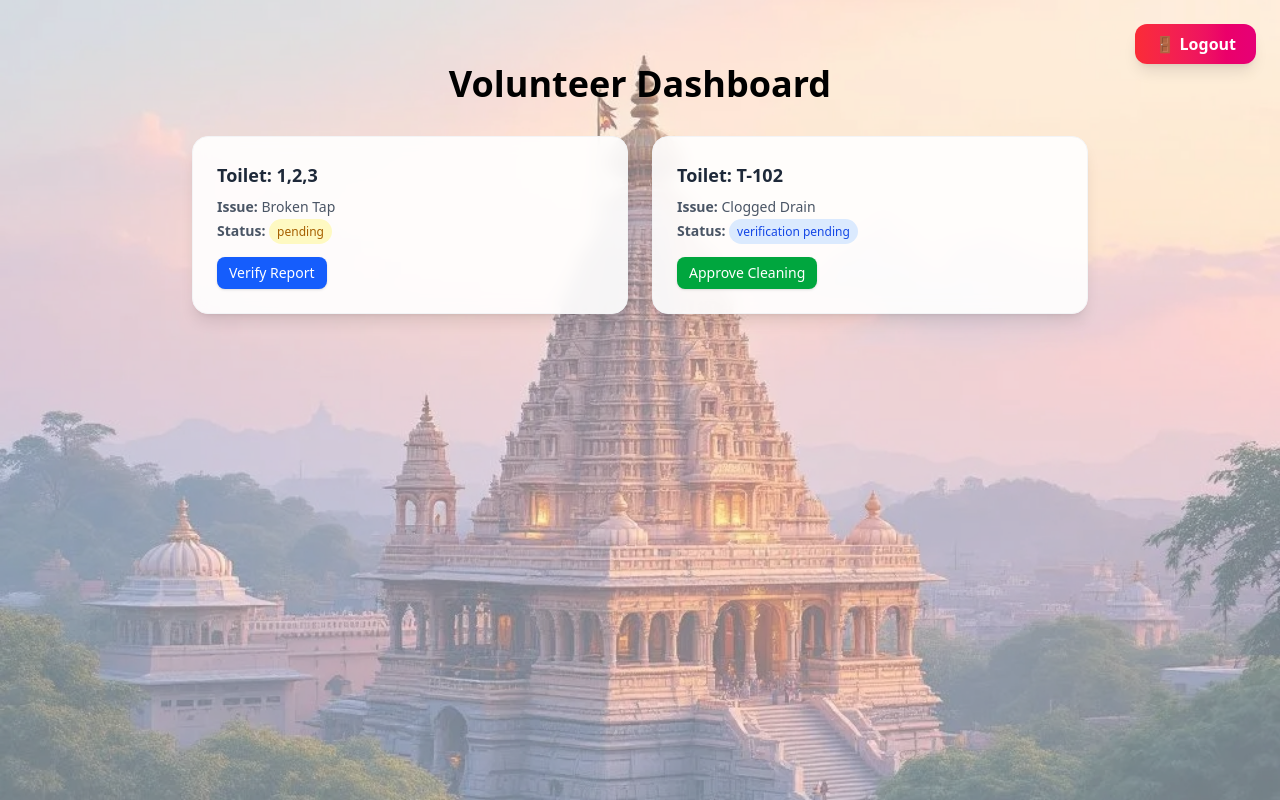
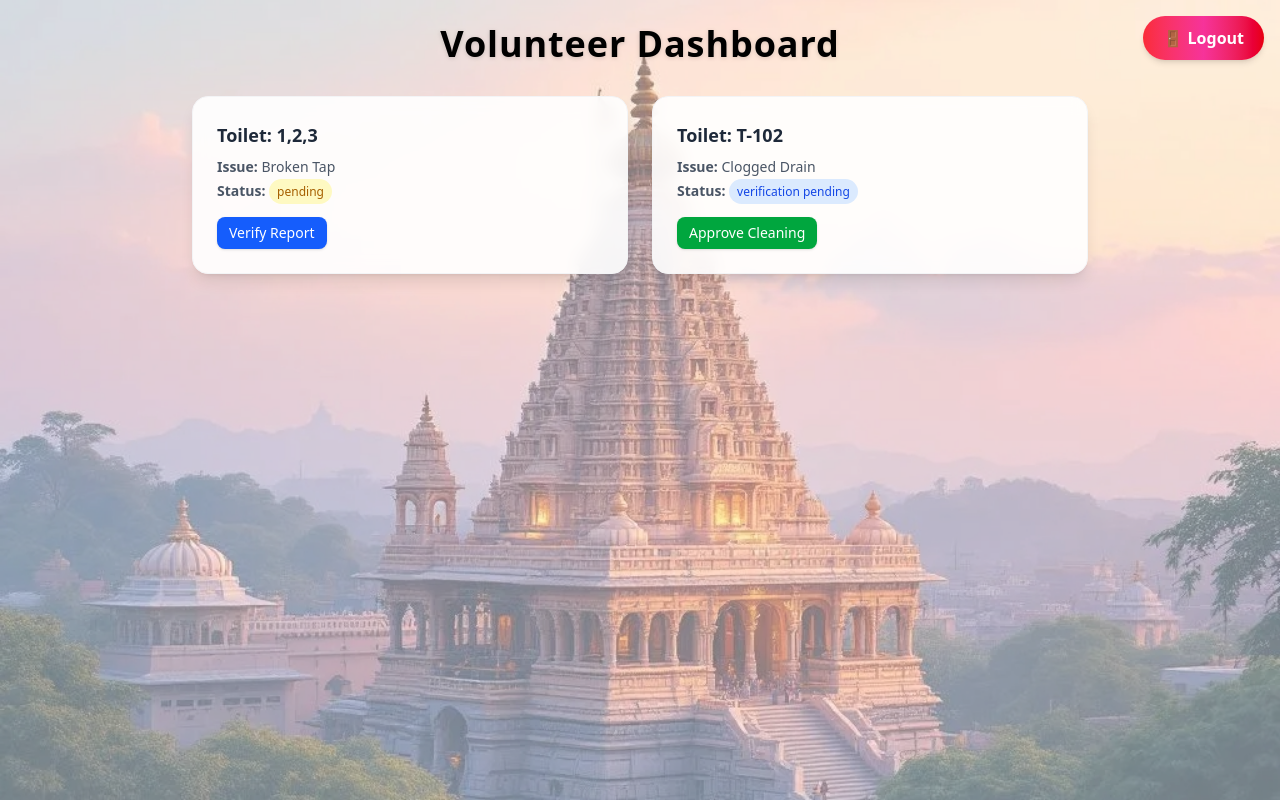
Before and after one commit to Tambi19/Simhastha, a React (Vite) app in the folder frontend/: page /volunteer in a window 1280 px wide. Built offline with nearby package versions, Linux system fonts and the light colour scheme.

Commit message:
fix: add actual frontend source code

```diff
--- a/frontend/src/pages/PilgrimDashboard.jsx
+++ b/frontend/src/pages/PilgrimDashboard.jsx
@@ -33,9 +33,13 @@ export default function Pilgrim() {
       {/* Transparent white overlay for readability */}
       <div className="absolute inset-0 bg-white/60"></div>
 
+
       <div className="relative z-10 bg-white/50 shadow-2xl rounded-2xl p-8 w-full max-w-md backdrop-blur-md">
+      <h1 className="text-3xl font-bold text-black mb-8 text-center">
+          “आपका एक कदम, लाखों के लिए स्वच्छता”
+        </h1>
         <h2 className="text-2xl font-bold mb-6 text-center text-gray-700">
-          🚻 Pilgrim/तीर्थयात्री
+          🚻 🙏
         </h2>
 
         {/* Input */}
--- a/frontend/src/pages/Scanlanding.jsx
+++ b/frontend/src/pages/Scanlanding.jsx
@@ -46,7 +46,7 @@ export default function ScanLanding() {
 
       <div className="relative z-10 flex flex-col items-center">
         <h1 className="text-4xl font-bold text-black mb-8 text-center">
-          “आपका एक कदम, लाखों के लिए स्वच्छता”
+          आपका एक कदम, लाखों के लिए स्वच्छता 🙏
         </h1>
 
         <h1
--- a/frontend/src/pages/VolunteerDashboard.jsx
+++ b/frontend/src/pages/VolunteerDashboard.jsx
@@ -62,7 +62,7 @@ export default function Volunteer() {
 
   return (
     <div
-      className="min-h-screen w-full flex flex-col items-center relative p-6 pt-16 font-sans"
+      className="min-h-screen w-full flex flex-col items-center relative p-4 sm:p-6 pt-16 font-sans"
       style={{
         backgroundImage: `url(${mandirImg})`,
         backgroundSize: "cover",
@@ -73,23 +73,31 @@ export default function Volunteer() {
 
       {/* Logout Button */}
       <motion.button
-        whileHover={{ scale: 1.1 }}
+        whileHover={{ scale: 1.08 }}
         whileTap={{ scale: 0.95 }}
         onClick={handleLogout}
-        className="absolute top-6 right-6 px-5 py-2 rounded-xl bg-gradient-to-r from-red-500 to-pink-600 text-white font-semibold shadow-lg hover:from-red-600 hover:to-pink-700 transition"
+        className="absolute top-4 right-4 px-4 sm:px-5 py-2 sm:py-2.5 rounded-full
+                   bg-gradient-to-r from-red-500 via-pink-500 to-red-600
+                   text-white text-sm sm:text-base font-semibold
+                   shadow-md hover:shadow-lg hover:from-red-600 hover:to-pink-700
+                   transition-all duration-300"
       >
         🚪 Logout
       </motion.button>
 
       <div className="relative z-10 w-full max-w-4xl">
-        <h2 className="text-4xl font-bold text-black mb-8 text-center">
+        <h2 className="text-2xl sm:text-3xl md:text-4xl font-bold
+                       text-black text-center mb-8
+                       drop-shadow-sm tracking-wide">
           Volunteer Dashboard
         </h2>
+
         {message && (
           <div className="fixed top-5 right-5 bg-white text-gray-800 px-4 py-2 rounded-lg shadow-lg z-50">
             {message}
           </div>
         )}
+
         {loading ? (
           <p className="text-center text-gray-200">Loading data...</p>
         ) : reports.length === 0 ? (
@@ -102,7 +110,8 @@ export default function Volunteer() {
                 initial={{ opacity: 0, y: 20 }}
                 animate={{ opacity: 1, y: 0 }}
                 transition={{ delay: i * 0.1 }}
-                className="bg-white/90 rounded-2xl shadow-lg p-6 border border-gray-100 hover:shadow-xl transition backdrop-blur-sm"
+                className="bg-white/90 rounded-2xl shadow-lg p-6 border border-gray-100
+                           hover:shadow-xl transition backdrop-blur-sm"
               >
                 <h3 className="text-lg font-semibold text-gray-800 mb-2">
                   Toilet: {report.toiletId}
@@ -120,7 +129,8 @@ export default function Volunteer() {
                   {!report.verified && (
                     <button
                       onClick={() => verifyReport(report._id)}
-                      className="px-3 py-1.5 rounded-lg bg-blue-600 hover:bg-blue-700 text-white text-sm font-medium shadow"
+                      className="px-3 py-1.5 rounded-lg bg-blue-600 hover:bg-blue-700
+                                 text-white text-sm font-medium shadow"
                     >
                       Verify Report
                     </button>
@@ -129,7 +139,8 @@ export default function Volunteer() {
                     <select
                       onChange={(e) => assignCleaner(report._id, e.target.options[e.target.selectedIndex].text)}
                       defaultValue=""
-                      className="px-3 py-1.5 rounded-lg border border-gray-300 text-sm focus:ring-2 focus:ring-indigo-500 bg-white"
+                      className="px-3 py-1.5 rounded-lg border border-gray-300 text-sm
+                                 focus:ring-2 focus:ring-indigo-500 bg-white"
                     >
                       <option value="" disabled>Select Cleaner</option>
                       {cleaners.map((c) => (
@@ -140,7 +151,8 @@ export default function Volunteer() {
                   {report.status === "verification_pending" && (
                     <button
                       onClick={() => verifyCleanerWork(report._id)}
-                      className="px-3 py-1.5 rounded-lg bg-green-600 hover:bg-green-700 text-white text-sm font-medium shadow"
+                      className="px-3 py-1.5 rounded-lg bg-green-600 hover:bg-green-700
+                                 text-white text-sm font-medium shadow"
                     >
                       Approve Cleaning
                     </button>
```
